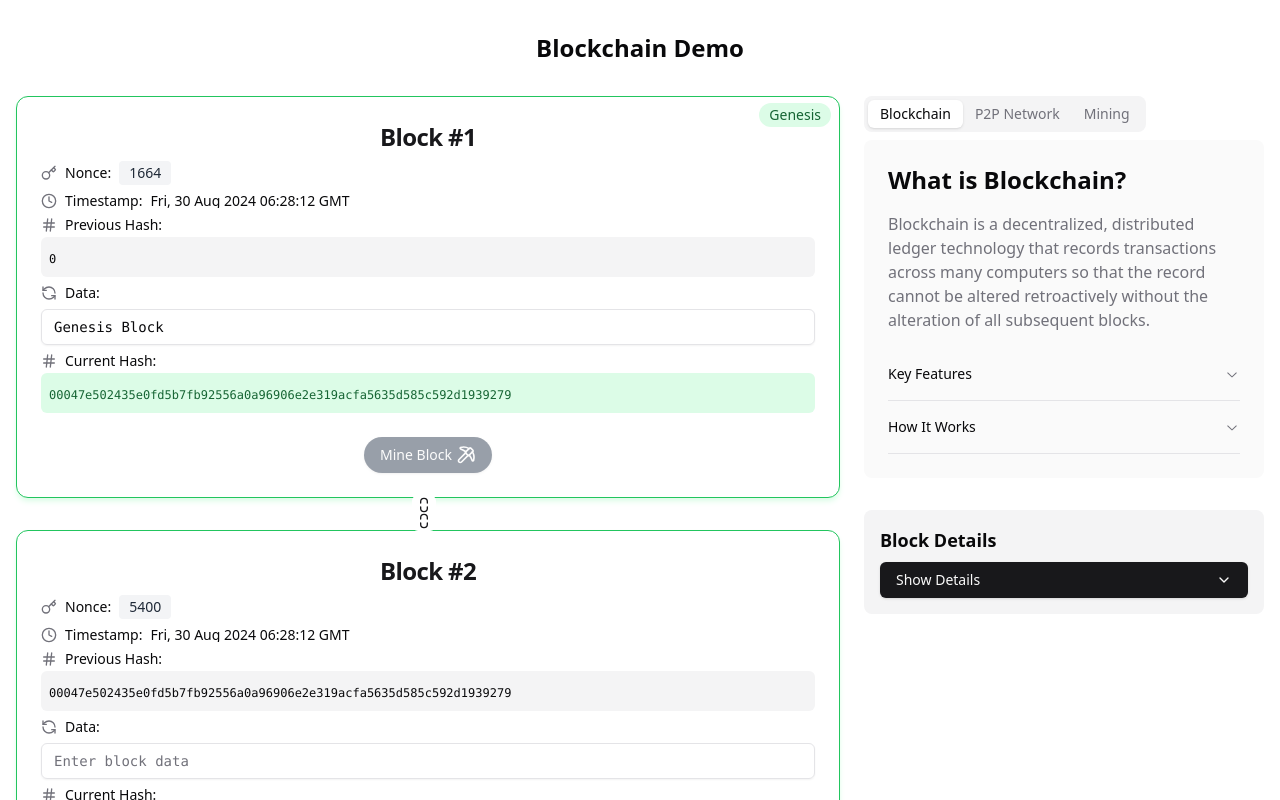
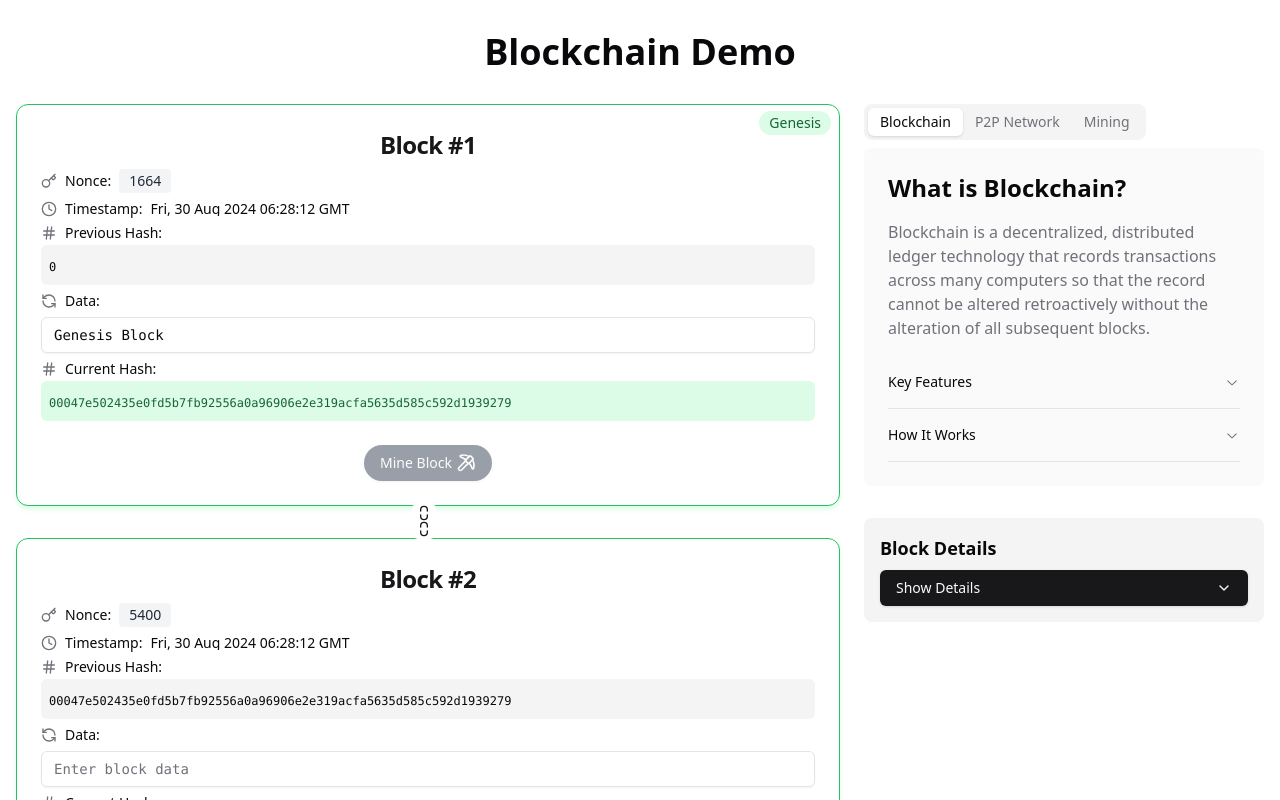
Before and after one commit to irakibul7/blockchain-demo, a Next.js app: page / in a window 1280 px wide. Shown: the top 800 px of the page. Built offline with nearby package versions, Linux system fonts and the light colour scheme.

Commit message:
fix header font size

```diff
--- a/app/page.tsx
+++ b/app/page.tsx
@@ -119,7 +119,9 @@
 
   return (
     <div className="container mx-auto px-4">
-      <h1 className="text-2xl font-bold text-center m-8">Blockchain Demo</h1>
+      <h1 className="text-3xl md:text-4xl font-bold text-center m-8">
+        Blockchain Demo
+      </h1>
 
       <div className="grid md:grid-cols-3 gap-6">
         <div className="md:col-span-2">
```
